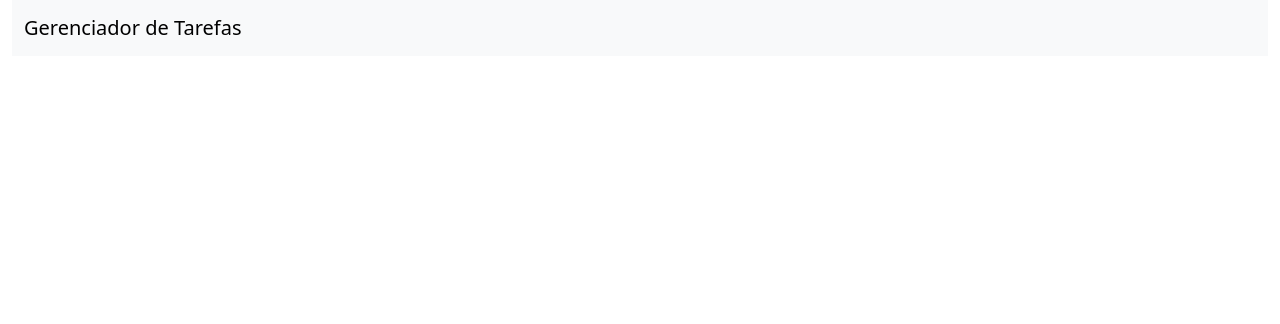
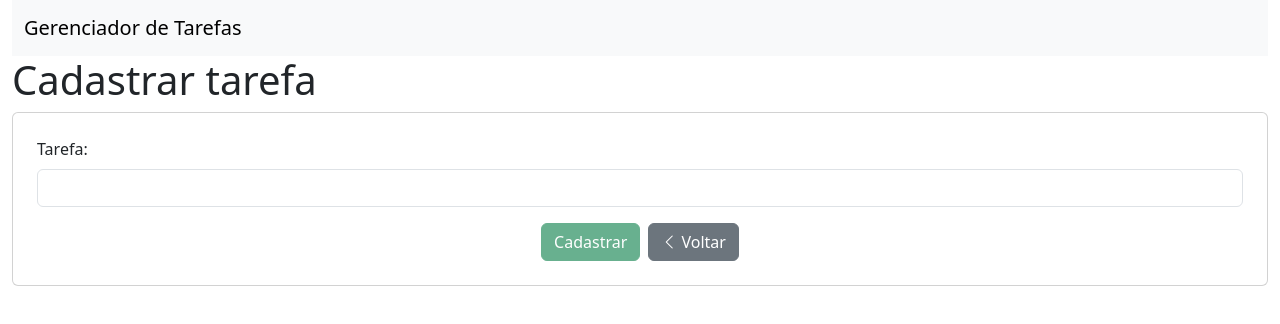
Before and after one commit to douggo/angular-19, an Angular app in the folder gerenciador-tarefas/: page /tarefas/cadastrar in a window 1280 px wide. Before the commit this address led to /. Shown: the top 324 px of the page. Built offline with nearby package versions, Linux system fonts and the light colour scheme.

Commit message:
Creates form to create a new tarefa

```diff
--- a/gerenciador-tarefas/src/app/tarefas/cadastrar/cadastrar-tarefa.component.html
+++ b/gerenciador-tarefas/src/app/tarefas/cadastrar/cadastrar-tarefa.component.html
@@ -1 +1,37 @@
-<p>cadastrar-tarefa works!</p>
+<h1>Cadastrar tarefa</h1>
+
+<div class="card p-4">
+  <form #formTarefa="ngForm">
+    <div class="mb-3">
+      <label for="nome" class="form-label">Tarefa:</label>
+      <input
+        type="text"
+        class="form-control"
+        id="nome"
+        name="nome"
+        [(ngModel)]="tarefa.nome"
+        #nome="ngModel"
+        minlength="5"
+        required>
+      <div class="alert alert-danger mt-2" *ngIf="nome.errors && (nome.dirty || nome.touched)">
+        <div [hidden]="!nome.errors.required">
+            Type a tarefa.
+        </div>
+        <div [hidden]="!nome.errors.minlength">
+            Tarefa must have 5 characters.
+        </div>
+      </div>
+    </div>
+    <div class="text-center">
+      <input
+        type="submit"
+        class="btn btn-success me-2"
+        (click) ="cadastrar()"
+        value="Cadastrar"
+        [disabled]="!formTarefa.form.valid">
+      <a class="btn btn-secondary" [routerLink]="['/tarefas']">
+        <i class="bi bi-chevron-left" aria-hidden="true"></i> Voltar
+      </a>
+    </div>
+  </form>
+</div>
--- a/gerenciador-tarefas/src/app/tarefas/cadastrar/cadastrar-tarefa.component.ts
+++ b/gerenciador-tarefas/src/app/tarefas/cadastrar/cadastrar-tarefa.component.ts
@@ -1,10 +1,32 @@
-import { Component } from '@angular/core';
+import { Component, OnInit, ViewChild } from '@angular/core';
+import { Tarefa, TarefaService } from '../shared';
+import { NgForm } from '@angular/forms';
+import { Router } from '@angular/router';
 
 @Component({
   selector: 'app-cadastrar-tarefa',
   templateUrl: './cadastrar-tarefa.component.html',
   styleUrl: './cadastrar-tarefa.component.css'
 })
-export class CadastrarTarefaComponent {
+export class CadastrarTarefaComponent implements OnInit {
+
+  @ViewChild( 'formTarefa', {static: true}) formTarefa: NgForm
+  public tarefa: Tarefa;
+
+  constructor(
+    private tarefaService: TarefaService,
+    private router: Router
+  ) {}
+
+  ngOnInit(): void {
+    this.tarefa = new Tarefa();
+  }
+
+  public cadastrar(): void {
+    if (this.formTarefa.form.valid) {
+      this.tarefaService.cadastrar(this.tarefa);
+      this.router.navigate(["/tarefas"]);
+    }
+  }
 
 }
--- a/gerenciador-tarefas/src/app/tarefas/listar/listar-tarefa.component.html
+++ b/gerenciador-tarefas/src/app/tarefas/listar/listar-tarefa.component.html
@@ -6,7 +6,7 @@
       <th>Tarefa</th>
       <th>Concluída</th>
       <th class="text-center">
-        <a class="btn btn-sm btn-success">
+        <a class="btn btn-sm btn-success" [routerLink]="['/tarefas/cadastrar']">
           <i class="bi bi-plus" aria-hidden="true"></i> Novo
         </a>
       </th>
--- a/gerenciador-tarefas/src/app/tarefas/listar/listar-tarefa.component.ts
+++ b/gerenciador-tarefas/src/app/tarefas/listar/listar-tarefa.component.ts
@@ -13,11 +13,7 @@
   constructor(private tarefaService: TarefaService) {}
 
   public ngOnInit(): void {
-    //this.tarefas = this.listarTodos();
-    this.tarefas = [
-      new Tarefa(1, "Tarefa 1", false),
-      new Tarefa(2, "Tarefa 2", true)
-    ]
+    this.tarefas = this.listarTodos();
   }
 
   public listarTodos(): Tarefa[] {
--- a/gerenciador-tarefas/src/app/tarefas/tarefas-rounting.module.ts
+++ b/gerenciador-tarefas/src/app/tarefas/tarefas-rounting.module.ts
@@ -1,5 +1,6 @@
 import { Routes } from "@angular/router";
 import { ListarTarefaComponent } from "./listar";
+import { CadastrarTarefaComponent } from "./cadastrar";
 export const TarefaRoutes: Routes = [
   {
     path: 'tarefas',
@@ -8,5 +9,9 @@
   {
     path: 'tarefas/listar',
     component: ListarTarefaComponent
+  },
+  {
+    path: 'tarefas/cadastrar',
+    component: CadastrarTarefaComponent
   }
 ]
```
